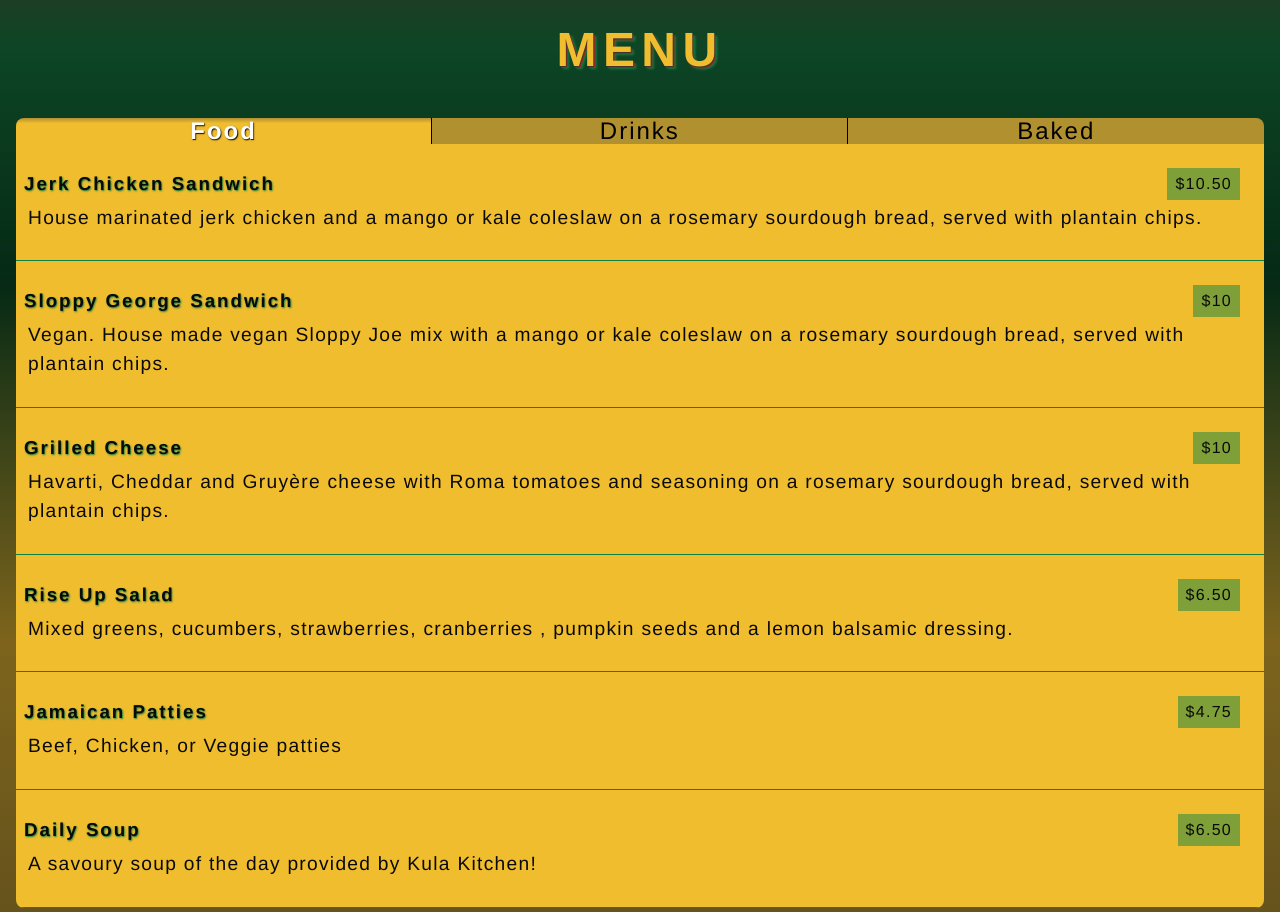
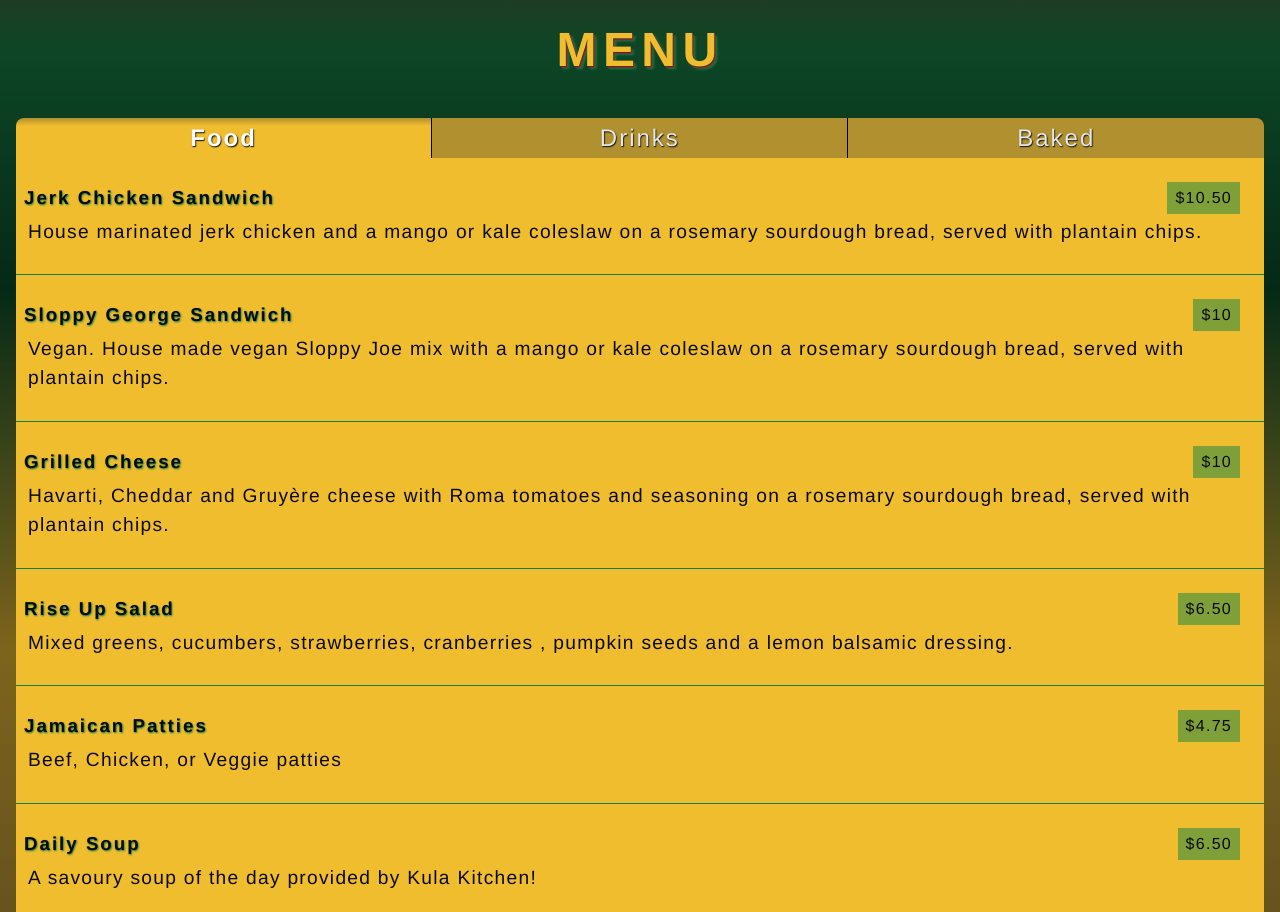
Before and after one commit to ntkunz/riseup, a React (Vite) app: page / in a window 1280 px wide. Shown: the part 788-1700 px from the top of the page. Built offline with nearby package versions, Linux system fonts and the light colour scheme; a web font is replaced by a local one.

Commit message:
add padding to buttons and text-shadow on non-active state

```diff
--- a/src/components/Menu/Menu.scss
+++ b/src/components/Menu/Menu.scss
@@ -26,19 +26,21 @@
     justify-content: space-evenly;
     border-top-right-radius: 0.5rem;
     border-top-left-radius: 0.5rem;
+    margin: 0;
   }
 
   &__button {
     //adding to try and solve safari spacing issue
     vertical-align: middle;
     line-height: 1;
-
+    color: $white-dark;
+    text-shadow: 0.05rem 0.05rem 0.05em $black-dark;
     border: none;
     background-color: $yellow-dark;
     letter-spacing: 0.125rem;
     width: 100%;
     font-size: 1rem;
-    //  padding: 0.5rem 0;
+    padding: 0.5rem 0;
     font-family: alumni-sans, Avenir, Helvetica, sans-serif;
     transition: color ease-in-out 0.125s;
 
@@ -52,9 +54,9 @@
 
     &:hover {
       cursor: pointer;
-      background: linear-gradient($yellow-dark, rgba($yellow-light, 0.75));
-      color: white;
-      text-shadow: 0.05rem 0.05rem 0.05em $black-dark;
+      background: linear-gradient($yellow-light, rgba($yellow-light, 0.75));
+      color: $white-light;
+      text-shadow: 0.05rem 0.05rem 0.05em $black-light;
     }
   }
 
```
